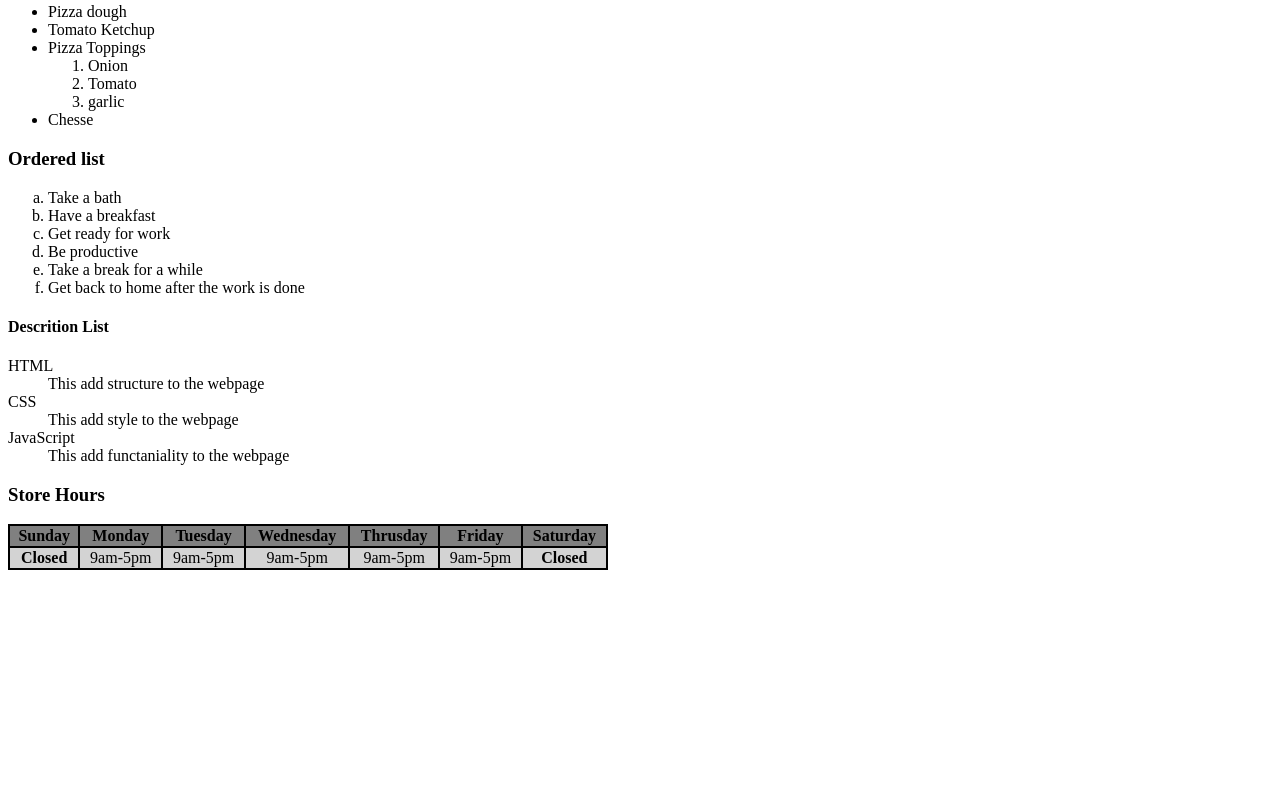
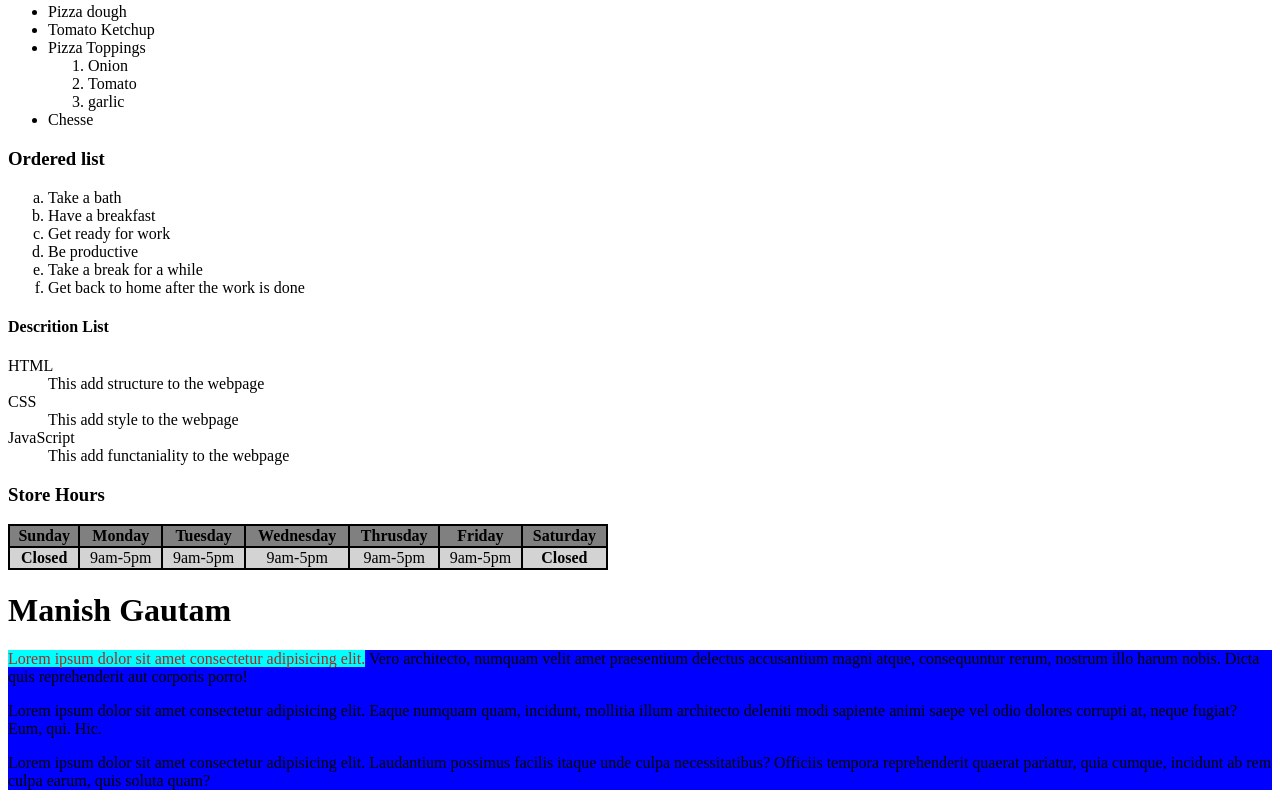
Before and after one commit to gautam-manish/Learning_HTML, a plain HTML site: page index.html in a window 1280 px wide. Shown: the part 1810-2616 px from the top of the page. Before the commit the page ends 2388 px from the top, so only its background shows below. Drawn offline with Linux system fonts and the light colour scheme.

Commit message:
Learnt about span and div tag

```diff
--- a/index.html
+++ b/index.html
@@ -112,5 +112,20 @@
         <th>Closed</th>
     </tr>
 </table>
+<!-- Lets talk about span and div tag -->
+    <!-- span = adds markup to text or postion a document-->
+    <!-- div = defines a division of a document-->
+    <h1>Manish Gautam</h1>
+    <div style="background-color: blue;">
+    <p>
+        <span style="background-color: aqua; color: brown;">Lorem ipsum dolor sit amet consectetur adipisicing elit.</span> Vero architecto, numquam velit amet praesentium delectus accusantium magni atque, consequuntur rerum, nostrum illo harum nobis. Dicta quis reprehenderit aut corporis porro!
+    </p>
+    <p>
+        Lorem ipsum dolor sit amet consectetur adipisicing elit. Eaque numquam quam, incidunt, mollitia illum architecto deleniti modi sapiente animi saepe vel odio dolores corrupti at, neque fugiat? Eum, qui. Hic.
+    </p>
+    <p>
+        Lorem ipsum dolor sit amet consectetur adipisicing elit. Laudantium possimus facilis itaque unde culpa necessitatibus? Officiis tempora reprehenderit quaerat pariatur, quia cumque, incidunt ab rem culpa earum, quis soluta quam?
+    </p>
+    </div>
 </body>
 </html>
```
